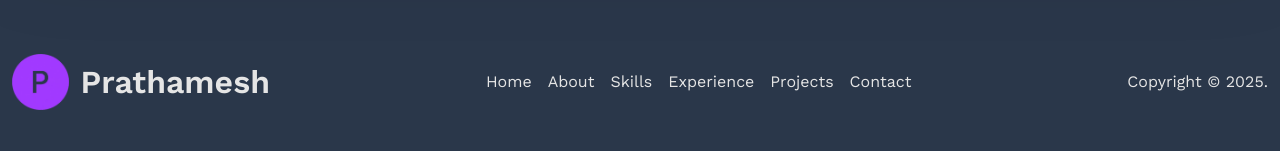
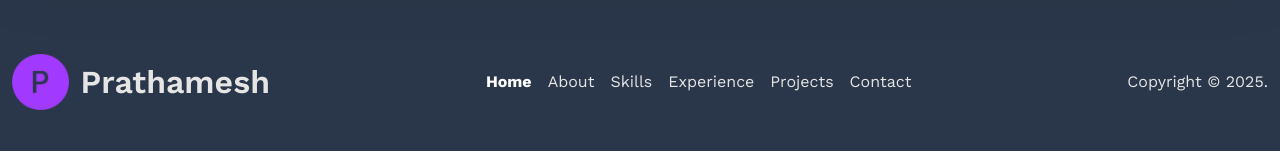
Before and after one commit to nimjeprathamesh/prathamesh-portfolio, a React (Vite) app in the folder frontend/: page / in a window 1280 px wide. Shown: the part 6166-6317 px from the top of the page. Built offline with nearby package versions, Linux system fonts and the light colour scheme.

Commit message:
bottom url link is fixed

```diff
--- a/frontend/src/components/common/footer/Footer.jsx
+++ b/frontend/src/components/common/footer/Footer.jsx
@@ -1,14 +1,21 @@
 import logo from "../../../assets/logo.png";
-import { Link } from "react-scroll";
+import { Link as RouterLink } from "react-router-dom";
+import { Link as ScrollLink } from "react-scroll";
 import { navItems } from "../../../utils/constants.jsx";
 
 const copyrightYear = new Date().getFullYear();
 
 const Footer = () => {
+  const handleMenuClick = () => {
+    if (document.activeElement instanceof HTMLElement) {
+      document.activeElement.blur();
+    }
+  };
+
   return (
     <div className="pt-25 md:pt-40 content max-2xl:px-3">
       <div className="flex max-md:flex-col justify-between mx-0 items-center h-full w-full text-neutral-200">
-        <Link
+        <ScrollLink
           to="introduction"
           smooth={true}
           duration={900}
@@ -18,22 +25,40 @@ const Footer = () => {
           <p className="text-3xl sm:text-[32px] my-auto ms-[12px] font-semibold">
             Prathamesh
           </p>
-        </Link>
+        </ScrollLink>
 
         <div className="mx-7 max-md:my-7 text-center">
-          {navItems.map((item) => (
-            <Link
+          {navItems.map((item) =>
+            item.url.startsWith("/") ? (
+              <RouterLink
+                key={item.id}
+                target="_blank"
+                to={item.url.toLowerCase()}
+                smooth={true}
+                duration={1000}
+                offset={-140}
+                className={`mx-2 group inline-block relative w-fit text-[12px] sm:text-[16px] cursor-pointer ${location.pathname === item.url ? "text-white font-semibold" : ""}`}
+              >
+                {item.name}
+                <span className="absolute left-0 bottom-0 h-0.5 w-full bg-white scale-x-0 duration-300 group-hover:scale-x-100"></span>
+              </RouterLink>
+            ) : (
+              <ScrollLink
+                onClick={handleMenuClick}
                 key={item.id}
                 to={item.url.toLowerCase()}
                 smooth={true}
                 duration={1000}
+                spy={true}
                 offset={-140}
+                activeStyle={{ color: "#FFF", fontWeight: "bold" }}
                 className="mx-2 group inline-block relative w-fit text-[12px] sm:text-[16px] cursor-pointer"
               >
                 {item.name}
                 <span className="absolute left-0 bottom-0 h-0.5 w-full bg-white scale-x-0 duration-300 group-hover:scale-x-100"></span>
-            </Link>
-          ))}
+              </ScrollLink>
+            )
+          )}
         </div>
 
         <p className="text-[12px] sm:text-[16px]">
--- a/frontend/src/components/portfolio/Portfolio.jsx
+++ b/frontend/src/components/portfolio/Portfolio.jsx
@@ -9,7 +9,7 @@ const Portfolio = () => {
   return (
     <div
       className="content mt-10 md:mt-15 xl:mt-25 mb-10 md:mb-25 max-xxl:p-2"
-      id="portfolio"
+      id="projects"
     >
       <div className="xl:mb-17.5 mb-5">
         <div className="max-sm:px-2 text-center mx-auto max-w-144.25">
```
Lines whose indentation alone changed are shown as unchanged.
